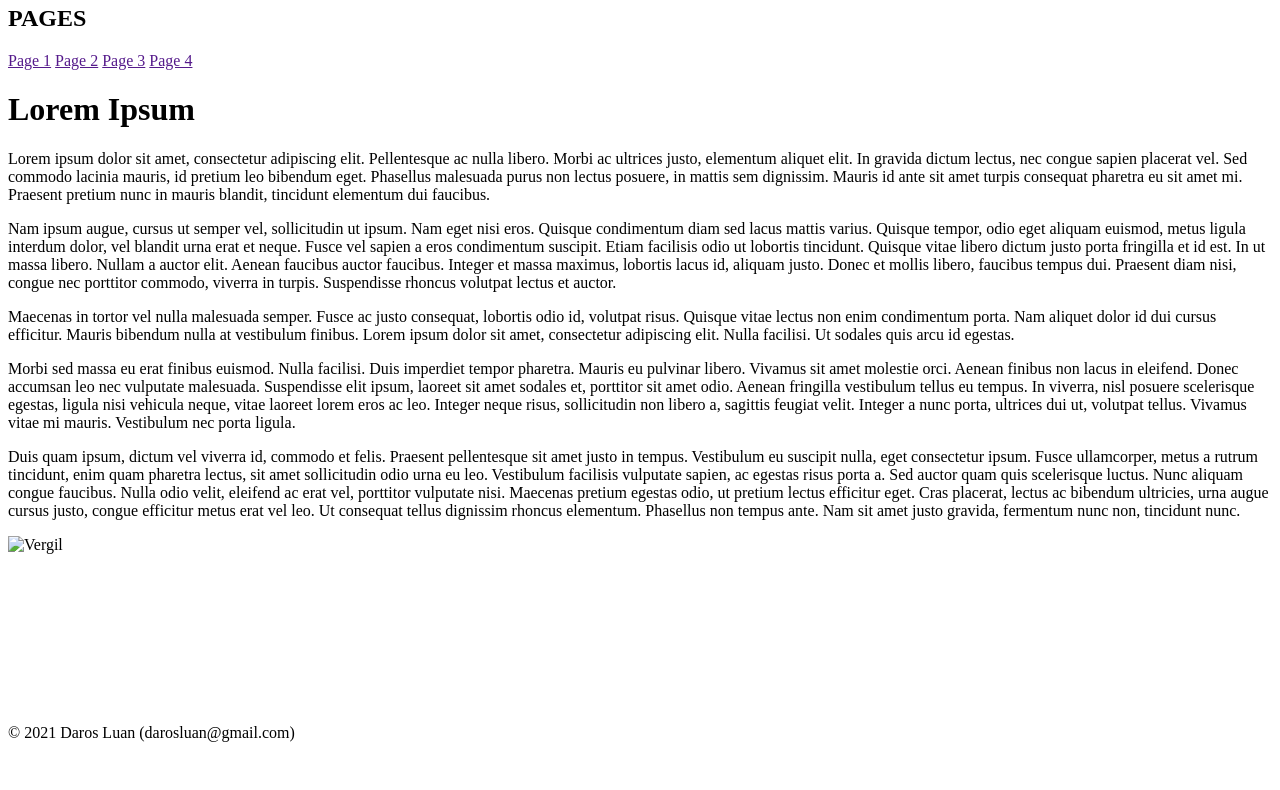
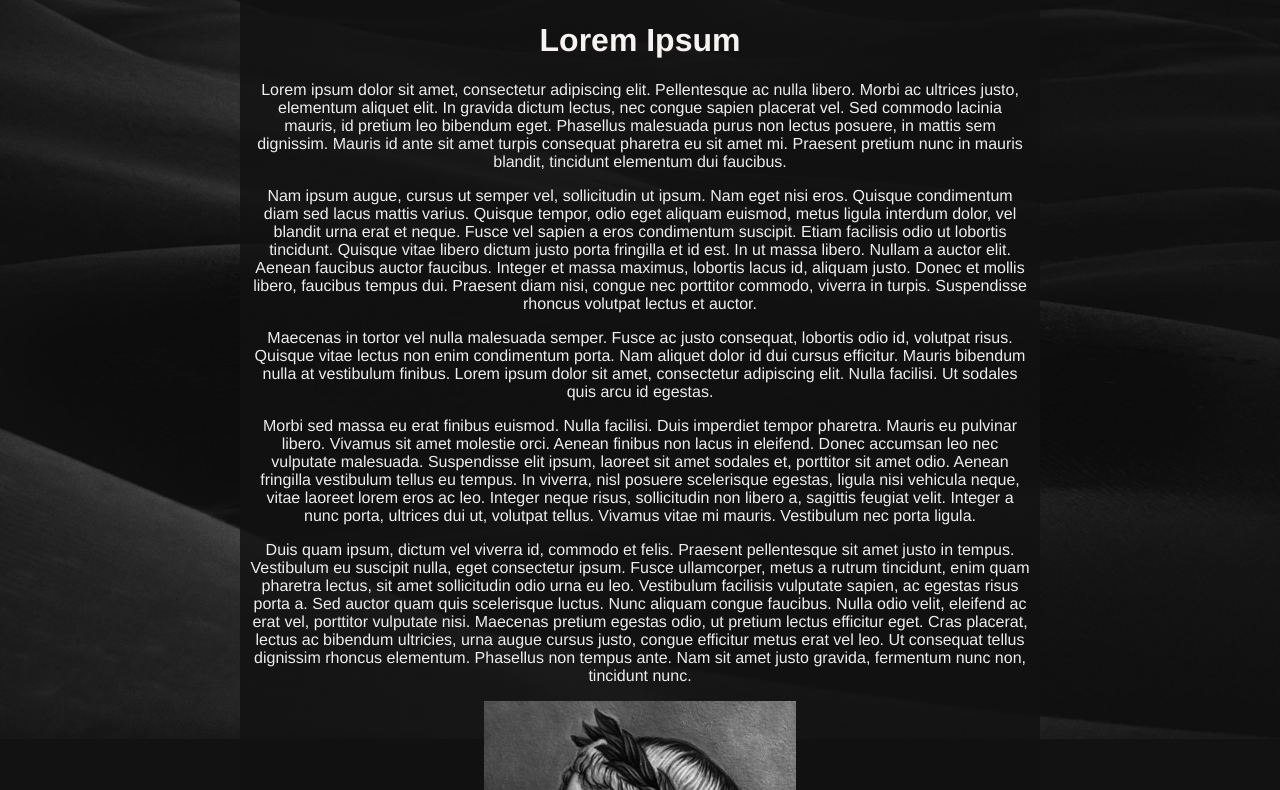
Before and after one commit to ldaros/minimal-dark, a plain HTML site: page index.html in a window 1280 px wide. Shown: the part 61-851 px from the top of the page. Before the commit the page ends 811 px from the top, so only its background shows below. Drawn offline with Linux system fonts and the light colour scheme.

Commit message:
fixed url

```diff
--- a/index.html
+++ b/index.html
@@ -7,8 +7,8 @@
   <meta name="author" content="Luan Daros">
   <meta name="description" content="Minimal Template Dark, JS and CSS">
   <meta name="viewport" content="width=device-width, initial-scale=1">
-  <link rel="stylesheet" href=(minimal_dark.css)>
-  <script src=(code.js)></script>
+  <link rel="stylesheet" href="minimal_dark.css">
+  <script src="code.js"></script>
 </head>
 
 <body>
@@ -73,7 +73,7 @@
       fermentum nunc non, tincidunt nunc.
     </p>
 
-    <p><img title="Vergil" src=(media/v.jpg) width="40%" height="auto"></p>
+    <p><img title="Vergil" src="media/v.jpg" width="40%" height="auto"></p>
   </main>
 
   <canvas class="background-image"></canvas>
--- a/minimal_dark.css
+++ b/minimal_dark.css
@@ -41,7 +41,7 @@ footer {
   background-position: center;
   background-repeat: no-repeat;
   background-size: cover;
-  background-image: url(media/v.jpg);
+  background-image: url(media/background_dark.jpg);
   z-index: -1;
   overflow: hidden;
 }
```
